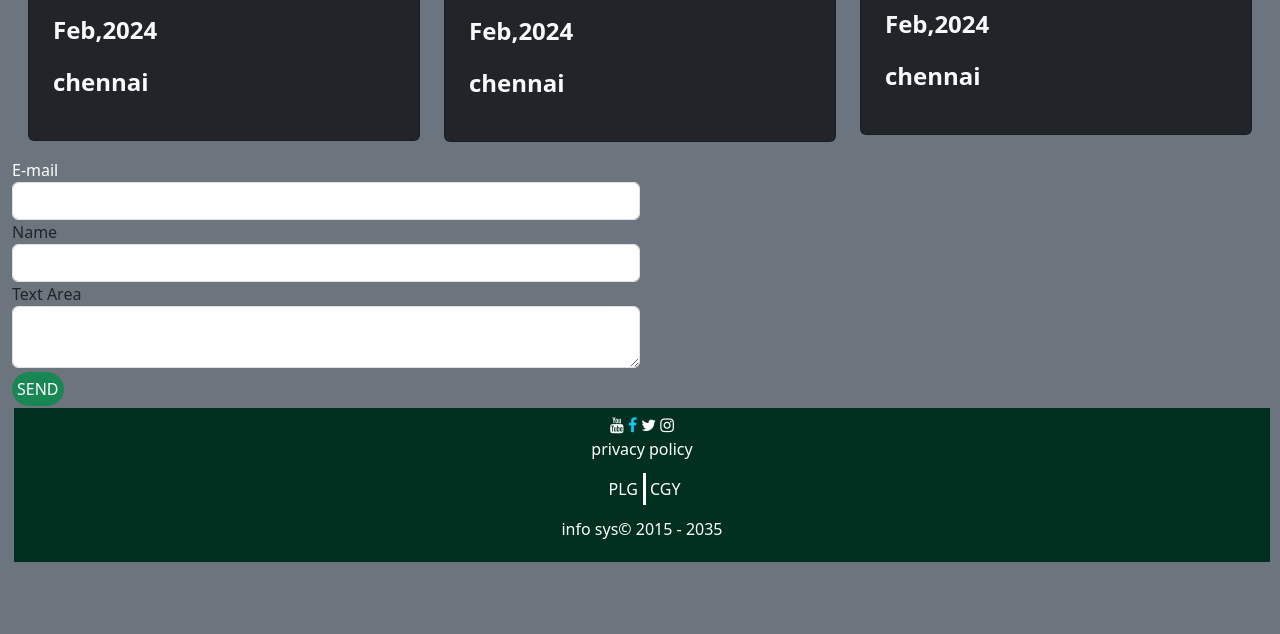
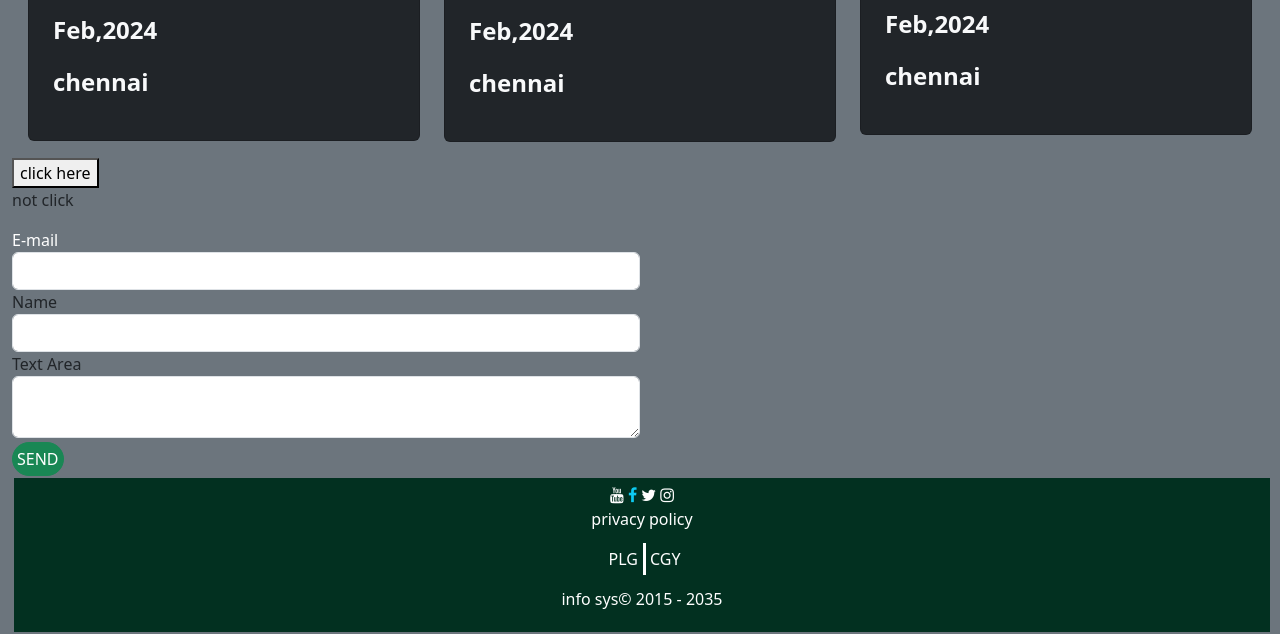
Before and after one commit to Santhosh5555555/Index, a plain HTML site: page index.html in a window 1280 px wide. Shown: the part 972-1606 px from the top of the page. Before the commit the page ends 1536 px from the top, so only its background shows below. Drawn offline with nearby package versions, Linux system fonts and the light colour scheme.

Commit message:
Update index.html

```diff
--- a/index.html
+++ b/index.html
@@ -150,7 +150,8 @@
 
 
           </div>
-
+          <button class="btn-click">click here</button>
+            <p class="p">not click</p>
            <form action ="#">
               <div class="col-12 col-sm-6 form-group">
                <lable for="email" class="text-white md-fs-1">E-mail</lable>
@@ -181,5 +182,6 @@
     </div>
 
 </body>
+
 </html>
 <!-- https://picsum.photos/200/300 -->
```
